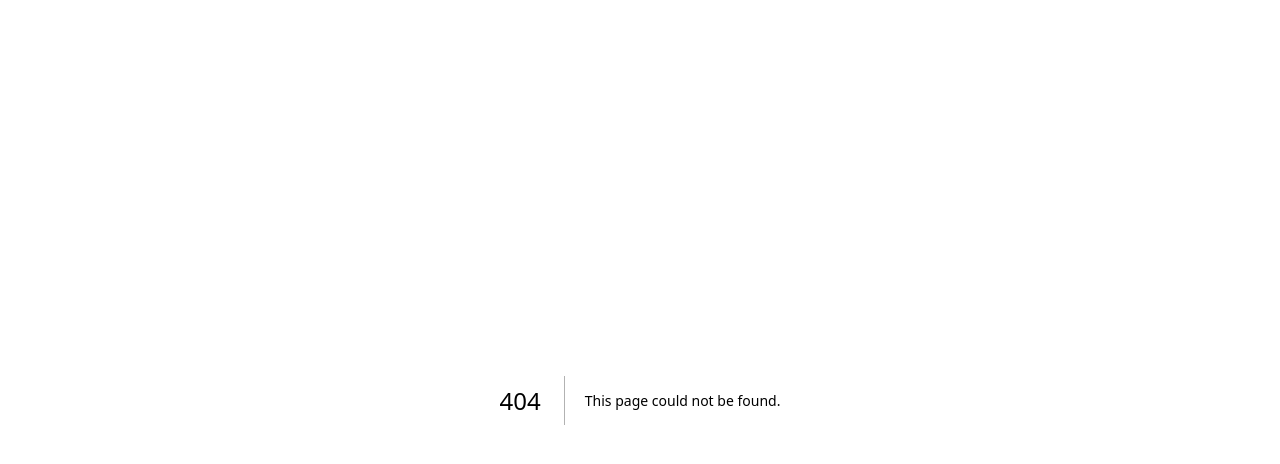
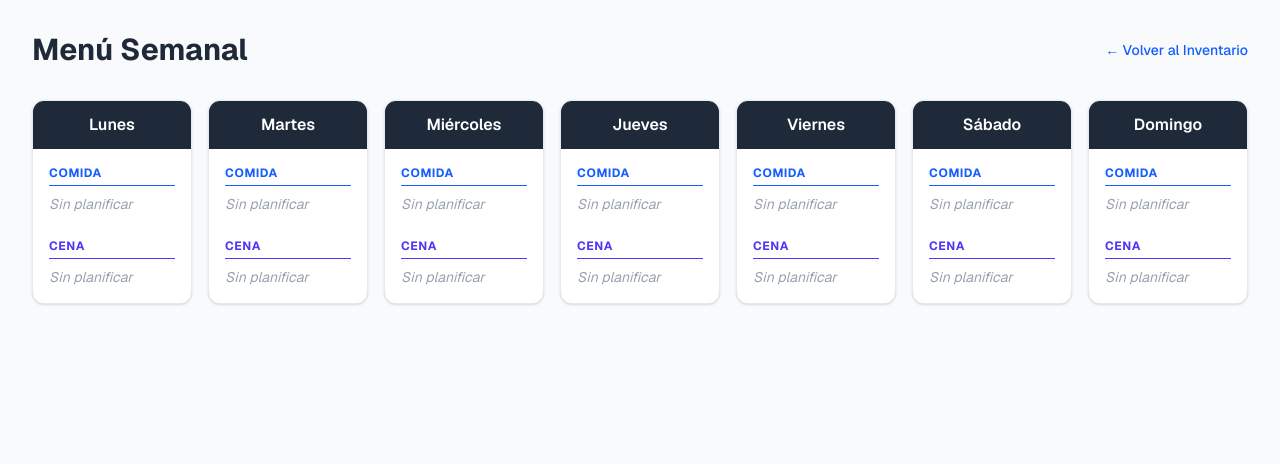
Before and after one commit to manuelalen/inventory, a Next.js app: page /calendar in a window 1280 px wide. Before the commit this address had no page. Shown: the top 464 px of the page. Built offline with nearby package versions, Linux system fonts and the light colour scheme.

Commit message:
adding calendar with food

```diff
--- /dev/null
+++ b/app/calendar/page.tsx
@@ -0,0 +1,118 @@
+import postgres from 'postgres';
+import Link from 'next/link';
+
+// Cortafuegos para Vercel
+export const dynamic = 'force-dynamic';
+
+// Definimos la estructura anidada que nos devolverá Postgres
+interface Meal {
+  id: number;
+  day_of_week: string;
+  meal_type: string;
+  recipe_name: string;
+  ingredients: { name: string; quantity: string }[];
+}
+
+export default async function CalendarPage() {
+  let meals: Meal[] = [];
+
+  if (process.env.POSTGRES_PRISMA_URL) {
+    const sql = postgres(process.env.POSTGRES_PRISMA_URL);
+    try {
+      // Usamos json_agg para agrupar los ingredientes dentro del mismo objeto de la comida
+      meals = await sql<Meal[]>`
+        SELECT
+          m.id,
+          m.day_of_week,
+          m.meal_type,
+          m.recipe_name,
+          COALESCE(
+            json_agg(
+              json_build_object('name', i.name, 'quantity', i.quantity)
+            ) FILTER (WHERE i.id IS NOT NULL), '[]'
+          ) as ingredients
+        FROM weekly_meals m
+        LEFT JOIN ingredients i ON m.id = i.meal_id
+        GROUP BY m.id, m.day_of_week, m.meal_type, m.recipe_name
+        ORDER BY
+          CASE m.day_of_week
+            WHEN 'Lunes' THEN 1 WHEN 'Martes' THEN 2 WHEN 'Miércoles' THEN 3
+            WHEN 'Jueves' THEN 4 WHEN 'Viernes' THEN 5 WHEN 'Sábado' THEN 6 WHEN 'Domingo' THEN 7
+          END,
+          m.meal_type DESC; -- 'Comida' antes que 'Cena'
+      `;
+    } catch (error) {
+      console.error("Error conectando a DB:", error);
+    }
+  }
+
+  // Agrupamos en JS por día para renderizar el calendario fácilmente
+  const days = ['Lunes', 'Martes', 'Miércoles', 'Jueves', 'Viernes', 'Sábado', 'Domingo'];
+
+  return (
+    <main className="min-h-screen bg-gray-50 p-8 font-sans">
+      <div className="max-w-7xl mx-auto">
+        <div className="flex justify-between items-center mb-8">
+          <h1 className="text-3xl font-bold text-gray-800">Menú Semanal</h1>
+          <Link href="/" className="text-blue-600 hover:underline text-sm font-medium">
+            ← Volver al Inventario
+          </Link>
+        </div>
+
+        {/* Grid de 7 columnas para los días de la semana */}
+        <div className="grid grid-cols-1 md:grid-cols-2 lg:grid-cols-7 gap-4">
+          {days.map(day => {
+            // Filtramos las comidas de este día
+            const dayMeals = meals.filter(m => m.day_of_week === day);
+            const comida = dayMeals.find(m => m.meal_type === 'Comida');
+            const cena = dayMeals.find(m => m.meal_type === 'Cena');
+
+            return (
+              <div key={day} className="bg-white rounded-xl shadow-sm border border-gray-200 overflow-hidden flex flex-col">
+                <div className="bg-gray-800 text-white text-center py-3 font-semibold">
+                  {day}
+                </div>
+
+                <div className="p-4 flex-1 flex flex-col gap-6">
+                  {/* Bloque Comida */}
+                  <div>
+                    <h3 className="text-xs font-bold text-blue-600 uppercase tracking-wider mb-2 border-b pb-1">Comida</h3>
+                    {comida ? (
+                      <div>
+                        <p className="font-medium text-gray-900 mb-2">{comida.recipe_name}</p>
+                        <ul className="text-sm text-gray-600 space-y-1 list-disc pl-4">
+                          {comida.ingredients.map((ing, idx) => (
+                            <li key={idx}>{ing.name} <span className="text-gray-400">({ing.quantity})</span></li>
+                          ))}
+                        </ul>
+                      </div>
+                    ) : (
+                      <p className="text-sm text-gray-400 italic">Sin planificar</p>
+                    )}
+                  </div>
+
+                  {/* Bloque Cena */}
+                  <div>
+                    <h3 className="text-xs font-bold text-indigo-600 uppercase tracking-wider mb-2 border-b pb-1">Cena</h3>
+                    {cena ? (
+                      <div>
+                        <p className="font-medium text-gray-900 mb-2">{cena.recipe_name}</p>
+                        <ul className="text-sm text-gray-600 space-y-1 list-disc pl-4">
+                          {cena.ingredients.map((ing, idx) => (
+                            <li key={idx}>{ing.name} <span className="text-gray-400">({ing.quantity})</span></li>
+                          ))}
+                        </ul>
+                      </div>
+                    ) : (
+                      <p className="text-sm text-gray-400 italic">Sin planificar</p>
+                    )}
+                  </div>
+                </div>
+              </div>
+            );
+          })}
+        </div>
+      </div>
+    </main>
+  );
+}
```
